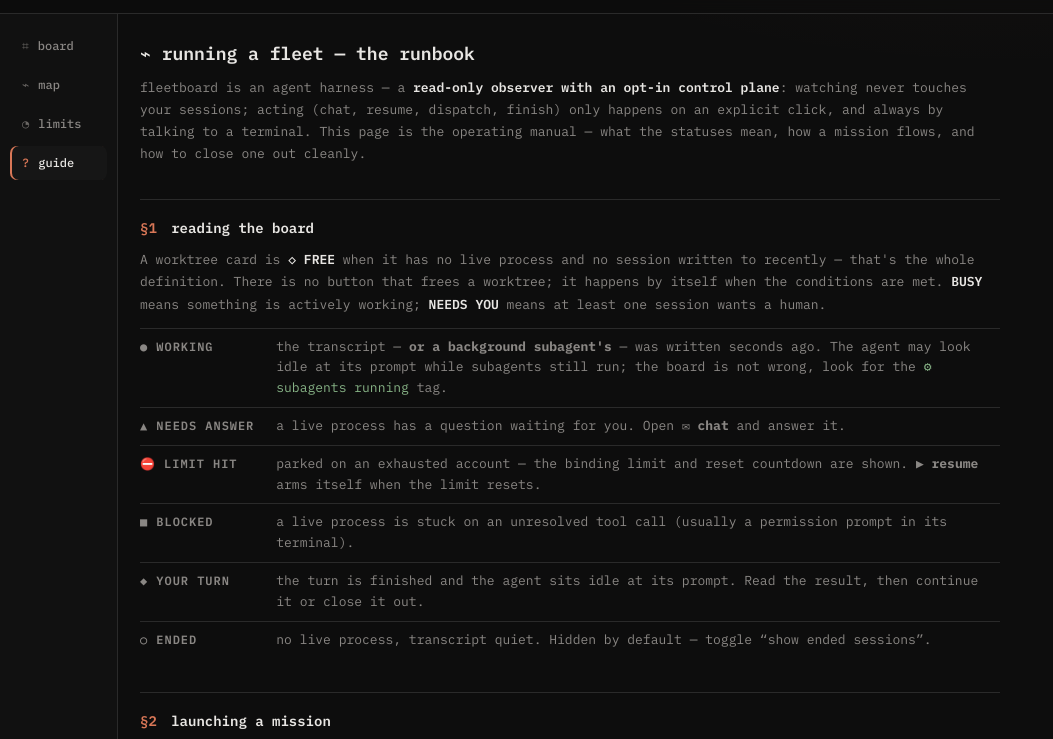
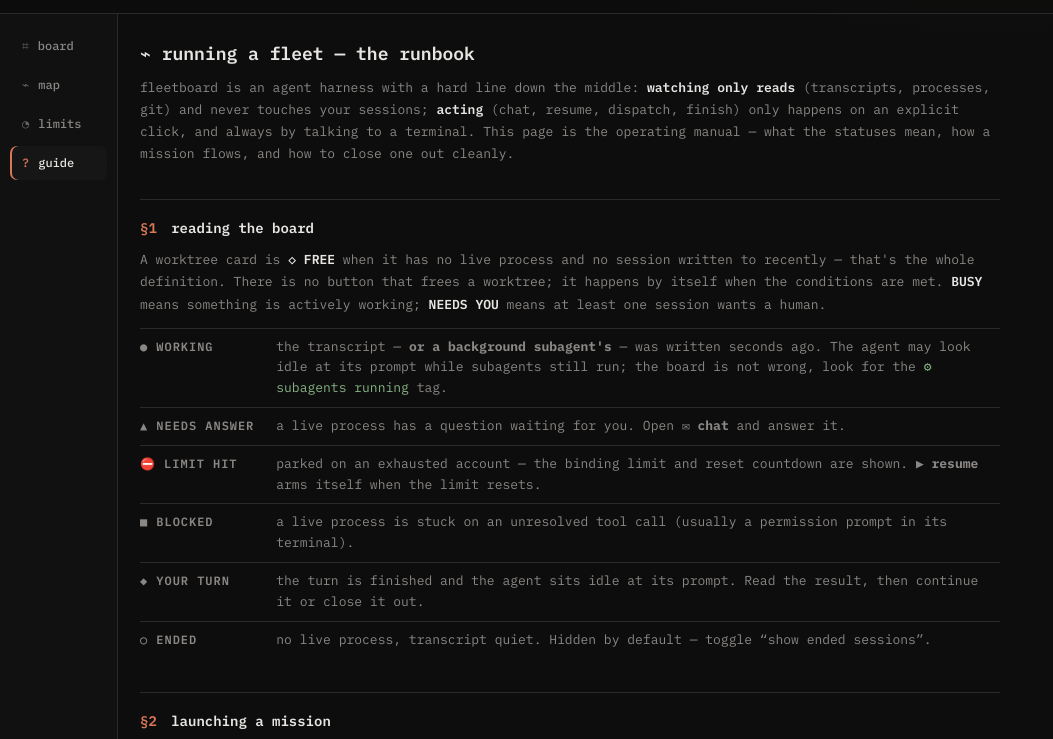
Before and after one commit to acrdlph/fleetboard, a plain HTML site: page guide.html in a window 1280 px wide. Shown: the part 39-778 px from the top of the page, without its empty margins (0-1053 px from the left). Drawn offline with Linux system fonts and the light colour scheme; no server answers.

Commit message:
copy: drop the stale read-only-observer claim
Watching only reads; acting (chat/resume/dispatch/finish) is click-only
and always through a terminal — with ✓ finish landing branches, calling
the whole app a read-only observer was no longer true.

Co-Authored-By: Claude Fable 5 <noreply@anthropic.com>

```diff
--- a/guide.html
+++ b/guide.html
@@ -118,11 +118,12 @@ table.vocab td:first-child { font-family:var(--mono); font-weight:600; font-size
 
 <div class="wrap content"><div class="doc">
   <h1>⌁ running a fleet — the runbook</h1>
-  <p class="lede">fleetboard is an agent harness — a <b>read-only observer with
-  an opt-in control plane</b>: watching never touches your sessions; acting
-  (chat, resume, dispatch, finish) only happens on an explicit click, and
-  always by talking to a terminal. This page is the operating manual — what
-  the statuses mean, how a mission flows, and how to close one out cleanly.</p>
+  <p class="lede">fleetboard is an agent harness with a hard line down the
+  middle: <b>watching only reads</b> (transcripts, processes, git) and never
+  touches your sessions; <b>acting</b> (chat, resume, dispatch, finish) only
+  happens on an explicit click, and always by talking to a terminal. This
+  page is the operating manual — what the statuses mean, how a mission flows,
+  and how to close one out cleanly.</p>
 
   <h2><span class="g">§1</span> reading the board</h2>
   <p>A worktree card is <b class="c-cyan">◇ FREE</b> when it has no live
```
Also changed, not shown: 2 other files.
